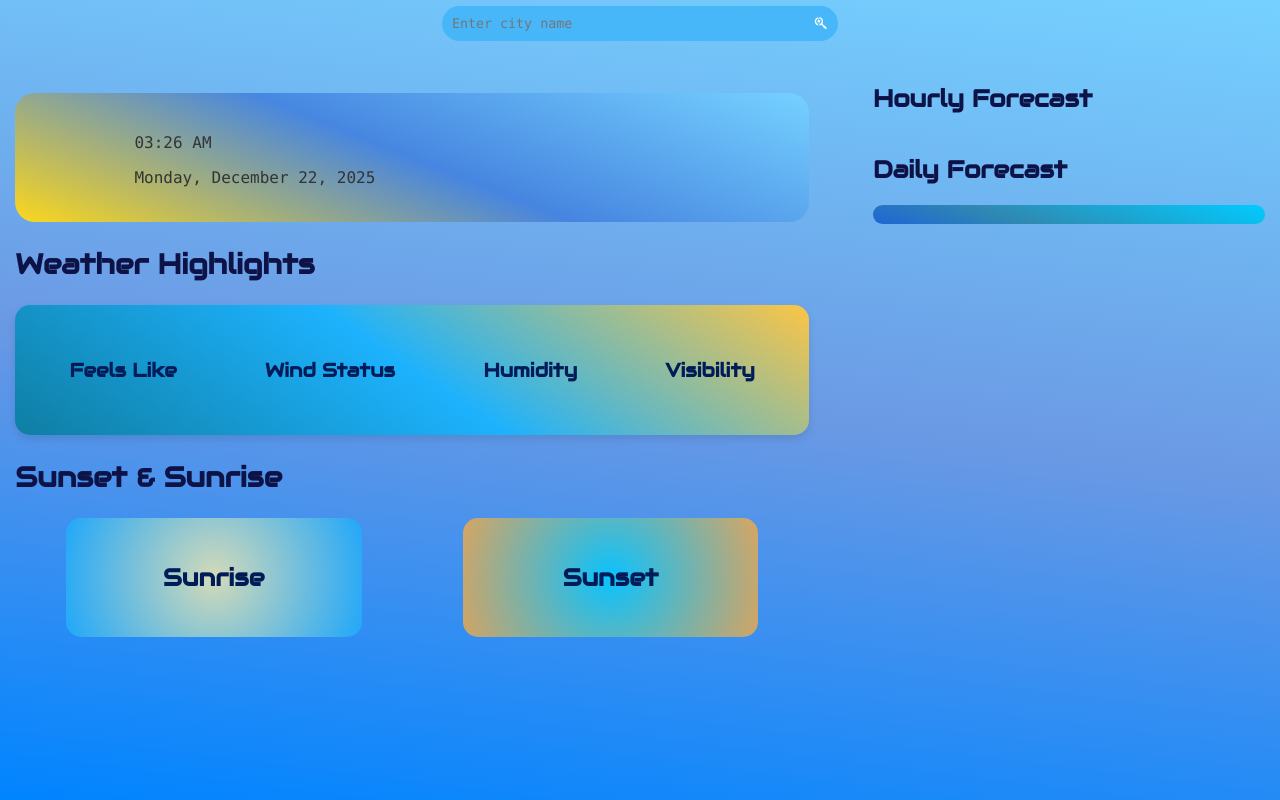
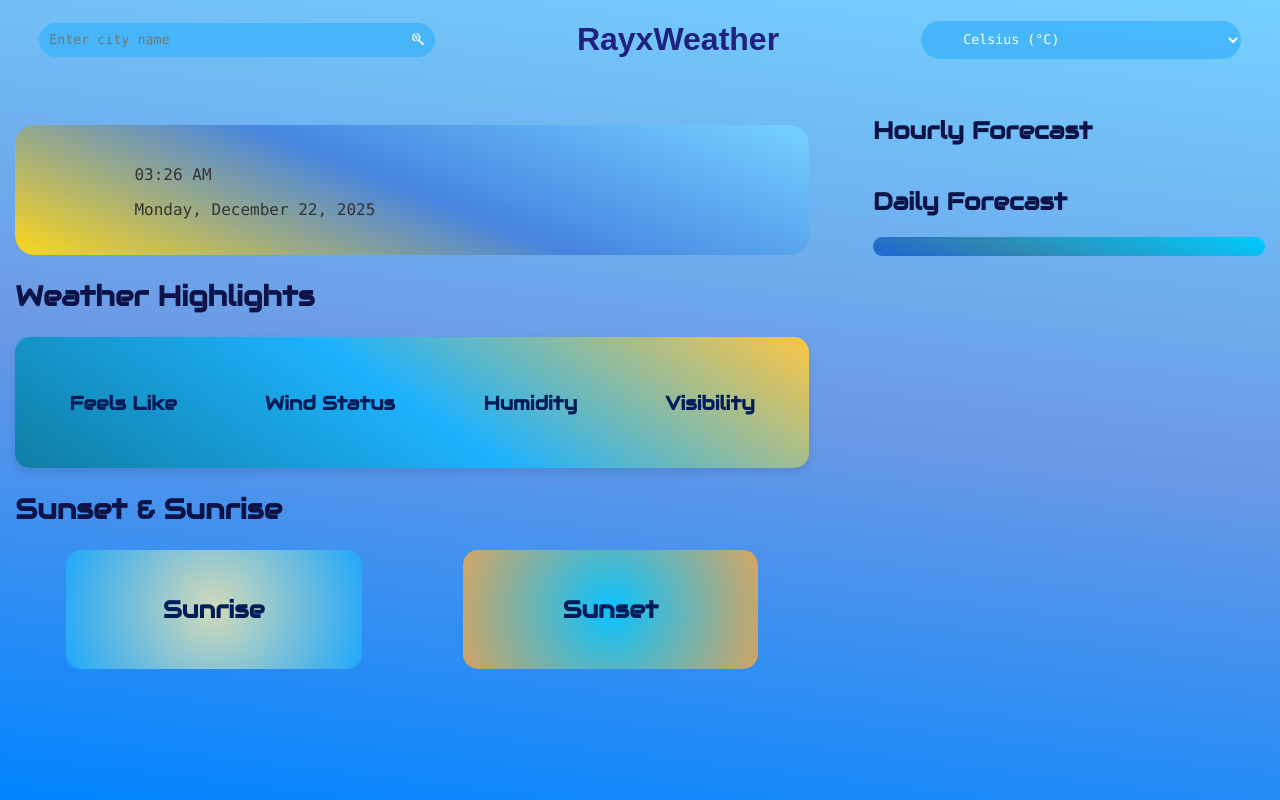
Before and after one commit to rayx3000/weather-app, a website built with webpack: page src/template.html in a window 1280 px wide. Built offline with nearby package versions, Linux system fonts and the light colour scheme; no server answers; a web font is replaced by a local one.

Commit message:
add select feature and weather name

```diff
--- a/src/index.js
+++ b/src/index.js
@@ -104,7 +104,7 @@ function processHourlyForecast(forecastData) {
         '50n': weatherSvg.mist
     };
 
-    return forecastData.list.slice(0, 8).map(item => {
+    return forecastData.list.slice(0, 7).map(item => {
         const date = new Date(item.dt_txt);
         const time = date.toLocaleTimeString('en-US', { hour: 'numeric', hour12: true });
         const iconCode = item.weather[0].icon;
--- a/src/scripts/dom.js
+++ b/src/scripts/dom.js
@@ -50,7 +50,7 @@ const displayHourlyForecast = (forecastData) => {
 
     let forecastCard = '';
 
-    forecastData.slice(0, 8).forEach((forecast) => {
+    forecastData.slice(0, 7).forEach((forecast) => {
         const { temperature, icon, time } = forecast;
         forecastCard += `<div class="hourly-forecast-card">
                                     <span class="forecast-time">${time}</span>
--- a/src/style/header.css
+++ b/src/style/header.css
@@ -1,8 +1,14 @@
 header{
     display: flex;
     align-items: center;
-    justify-content: center;
-    padding: 0.5%;
+    justify-content: space-evenly;
+    gap: 8vw;
+}
+
+header h1{
+    font-family: "Lexend Exa", sans-serif;
+    font-weight: bold;
+    color: #202080;
 }
 
 .input-container{
@@ -46,3 +52,16 @@ header{
     color: #c2c2c2;
     transform: scale(0.98);
 }
+
+select{
+    background-color: rgba(65, 182, 250, 0.88);
+    color: white;
+    padding: 0.8% 3%;
+    width: 25vw;
+    border-radius: 20px;
+    border: none;
+}
+
+select:focus{
+    outline: none;
+}
--- a/src/template.html
+++ b/src/template.html
@@ -16,6 +16,12 @@
                 <input type="text" id="city-input" placeholder="Enter city name">
                 <button id="search-button"><i class="fa-brands fa-searchengin"></i></button>
             </div>
+            <h1>RayxWeather</h1>
+            <select id="unit-select">
+                <option value="metric">Celsius (°C)</option>
+                <option value="imperial">Fahrenheit (°F)</option>
+                <option value="standard">Kelvin (K)</option>
+            </select>
         </header>
         <main>
             <section id="weather-dashboard">
```
